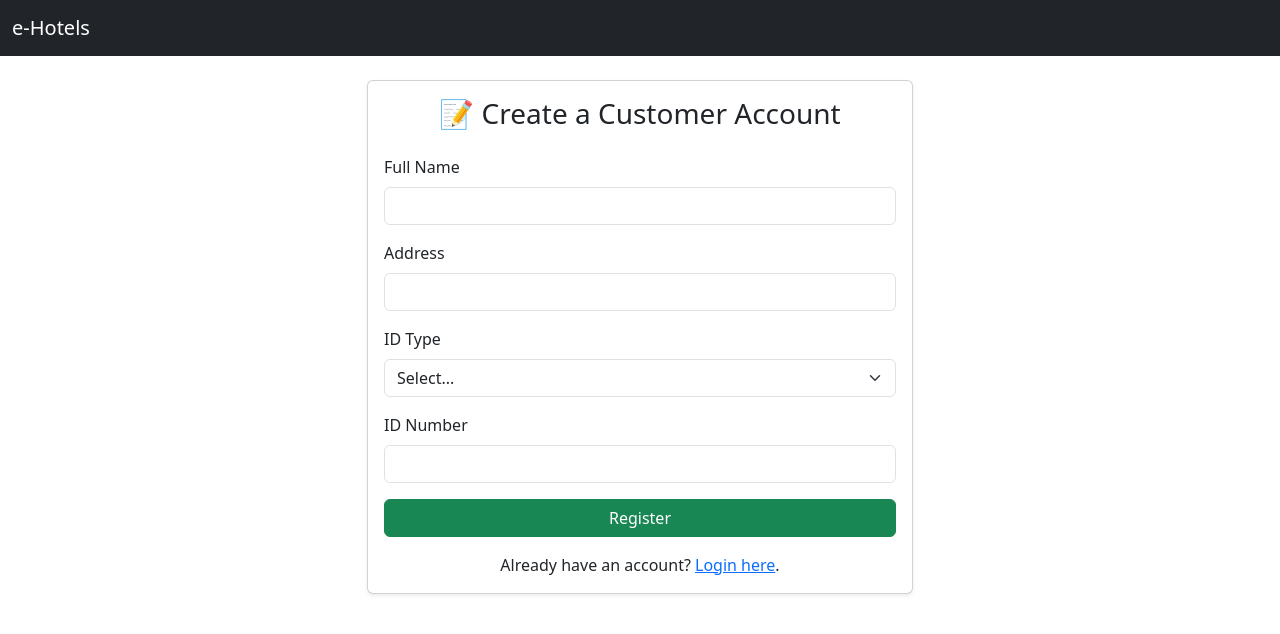
After one commit to Ilyas-Ait-Ali/e-hotels, a Flask app: page /auth/register in a window 1280 px wide. The commit adds this page. Shown: the top 634 px of the page. Run offline with Flask 3, Linux system fonts and the light colour scheme.

Commit message:
Added register for customers

```diff
--- a/backend/routes/auth.py
+++ b/backend/routes/auth.py
@@ -54,6 +54,47 @@ def login():
 
     return render_template('login.html')
 
+@bp_auth.route('/register', methods=['GET', 'POST'])
+def register():
+    if request.method == 'POST':
+        full_name = request.form['full_name'].strip()
+        address = request.form['address'].strip()
+        id_type = request.form['id_type']
+        id_number = request.form['id_number'].strip()
+        registration_date = date.today()
+
+        if not full_name or not address or not id_type or not id_number:
+            return render_template('register.html', error="Please fill in all fields.")
+
+        # Check for existing user
+        existing = db.session.execute(text("""
+            SELECT 1 FROM Customer WHERE LOWER(FullName) = :name AND IDNumber = :idnum
+        """), {'name': full_name.lower(), 'idnum': id_number}).fetchone()
+
+        if existing:
+            return render_template('register.html', error="An account with that name and ID already exists.")
+
+        try:
+            db.session.execute(text("""
+                INSERT INTO Customer (FullName, Address, IDType, IDNumber, RegistrationDate)
+                VALUES (:name, :address, :idtype, :idnum, :regdate)
+            """), {
+                'name': full_name,
+                'address': address,
+                'idtype': id_type,
+                'idnum': id_number,
+                'regdate': registration_date
+            })
+            db.session.commit()
+            flash("✅ Account created successfully. Please log in.")
+            return redirect(url_for('auth.login'))
+
+        except Exception as e:
+            db.session.rollback()
+            return render_template('register.html', error=f"❌ Registration failed: {e}")
+
+    return render_template('register.html')
+
 
 @bp_auth.route('/logout')
 def logout():
--- /dev/null
+++ b/frontend/templates/register.html
@@ -0,0 +1,44 @@
+{% extends 'base.html' %}
+{% block title %}Register - e-Hotels{% endblock %}
+
+{% block content %}
+<div class="row justify-content-center">
+    <div class="col-md-6">
+        <div class="card shadow-sm">
+            <div class="card-body">
+                <h3 class="card-title text-center mb-4">📝 Create a Customer Account</h3>
+                {% if error %}
+                    <div class="alert alert-danger">{{ error }}</div>
+                {% endif %}
+                <form method="POST">
+                    <div class="mb-3">
+                        <label class="form-label">Full Name</label>
+                        <input type="text" name="full_name" class="form-control" required>
+                    </div>
+                    <div class="mb-3">
+                        <label class="form-label">Address</label>
+                        <input type="text" name="address" class="form-control" required>
+                    </div>
+                    <div class="mb-3">
+                        <label class="form-label">ID Type</label>
+                        <select name="id_type" class="form-select" required>
+                            <option value="">Select...</option>
+                            <option value="Driver License">Driver License</option>
+                            <option value="Passport">Passport</option>
+                            <option value="National ID">National ID</option>
+                        </select>
+                    </div>
+                    <div class="mb-3">
+                        <label class="form-label">ID Number</label>
+                        <input type="text" name="id_number" class="form-control" required>
+                    </div>
+                    <button type="submit" class="btn btn-success w-100">Register</button>
+                </form>
+                <div class="mt-3 text-center">
+                    Already have an account? <a href="{{ url_for('auth.login') }}">Login here</a>.
+                </div>
+            </div>
+        </div>
+    </div>
+</div>
+{% endblock %}
```
Also changed, not shown: frontend/templates/login.html (+5 -5 lines).
